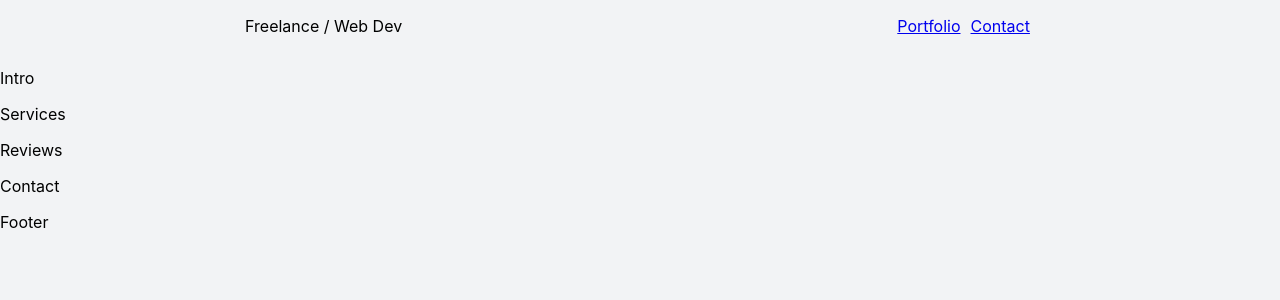
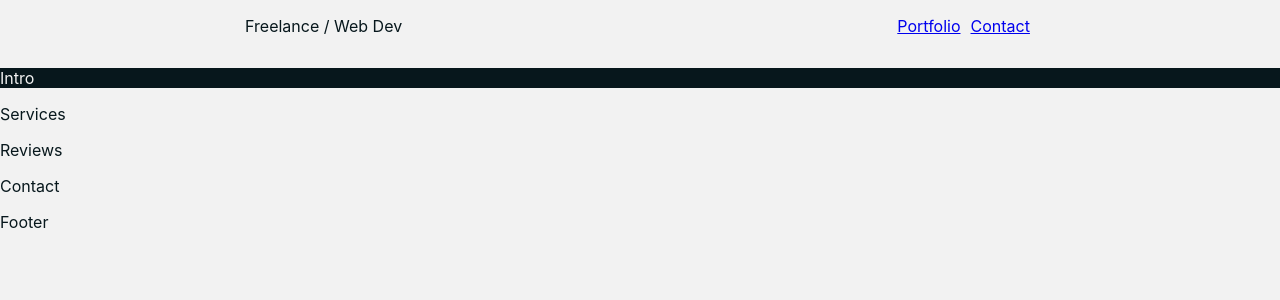
Before and after one commit to venoblin/freelance-webdev, a React (Create React App) app: page / in a window 1280 px wide. Shown: the top 300 px of the page. Built offline with nearby package versions, Linux system fonts and the light colour scheme.

Commit message:
added styles

```diff
--- a/src/styles/Home.css
+++ b/src/styles/Home.css
@@ -1 +1,4 @@
-/*# sourceMappingURL=Home.css.map */
+.home .intro {
+  background: #07171C;
+  color: #F2F2F2;
+}/*# sourceMappingURL=Home.css.map */
--- a/src/styles/Home.scss
+++ b/src/styles/Home.scss
@@ -0,0 +1,8 @@
+@import './vars/variables.scss';
+
+.home {
+  .intro {
+    background: $darkBlueColor;
+    color: $whiteColor;
+  }
+}
--- a/src/styles/index.css
+++ b/src/styles/index.css
@@ -1,5 +1,6 @@
 body {
-  background: #F2F3F5;
+  background: #F2F2F2;
+  color: #07171C;
   margin: 0;
   font-family: -apple-system, BlinkMacSystemFont, "Segoe UI", "Roboto", "Oxygen", "Ubuntu", "Cantarell", "Fira Sans", "Droid Sans", "Helvetica Neue", sans-serif;
   -webkit-font-smoothing: antialiased;
--- a/src/styles/index.scss
+++ b/src/styles/index.scss
@@ -2,6 +2,7 @@
 
 body {
   background: $whiteColor;
+  color: $darkBlueColor;
   margin: 0;
   font-family: -apple-system, BlinkMacSystemFont, 'Segoe UI', 'Roboto', 'Oxygen',
     'Ubuntu', 'Cantarell', 'Fira Sans', 'Droid Sans', 'Helvetica Neue',
```
Also changed, not shown: 2 other files (tests, documents, lock files or other folders).
